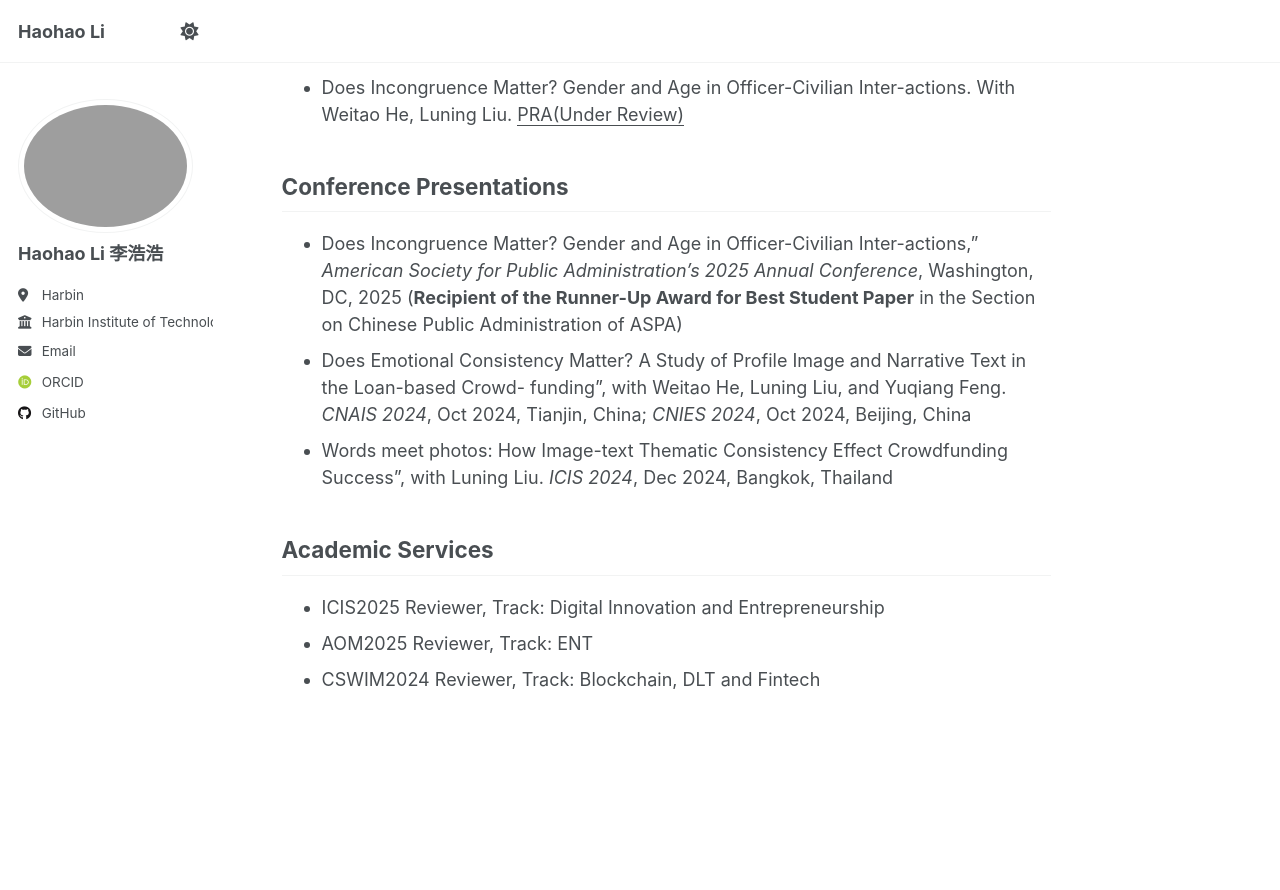
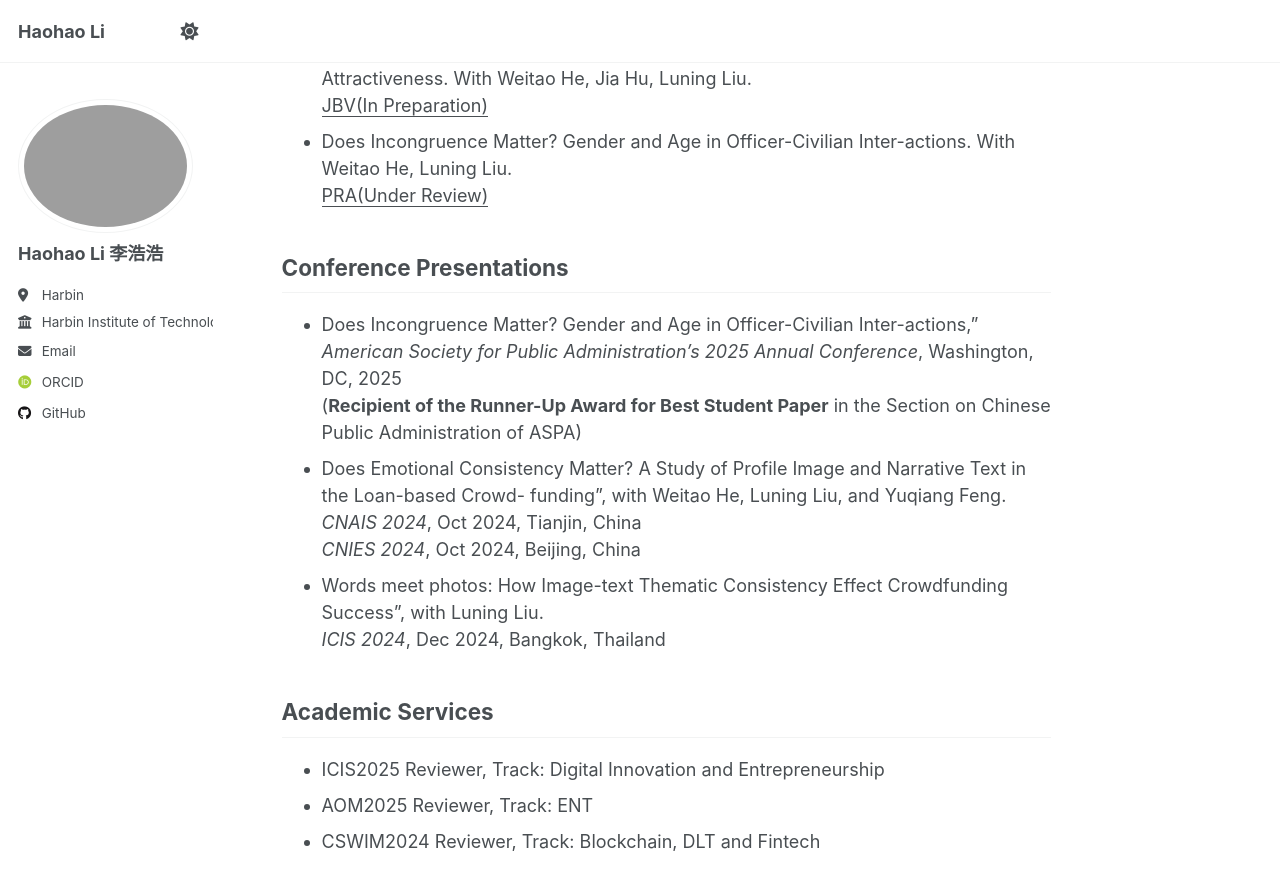
Before and after one commit to Harold9568/Harold9568.github.io, a Jekyll site: the page built from _pages/about.md, in a window 1280 px wide and 900 px high, scrolled down 1845 px. Shown: the top 890 px of the window. Built offline with Jekyll 4.4.1, drawn with Linux system fonts in a browser that asks for light colours; some web fonts are replaced.

```diff
--- a/_pages/about.md
+++ b/_pages/about.md
@@ -43,26 +43,31 @@ Publications
 
 Working Paper
 ------
-- Does Emotional Consistency Matter?  A Study of Profile Image and Narrative Text in the Loan-based Crowdfunding. With Weitao He, Luning Liu, Yuqiang Feng.
+- Does Emotional Consistency Matter?  A Study of Profile Image and Narrative Text in the Loan-based Crowdfunding. With Weitao He, Luning Liu, Yuqiang Feng.<br>
   <u>JBV(Reject after review) -> SEJ(Desk reject) -> DSS(R&R)</u>
-- How Funding Goal Shapes the Effectiveness of Emotional and Neutral Facial Expressions in Crowdfunding: A Construal Level Perspective. With Weitao He, Luning Liu.
+- How Funding Goal Shapes the Effectiveness of Emotional and Neutral Facial Expressions in Crowdfunding: A Construal Level Perspective. With Weitao He, Luning Liu.<br>
   <u>ETP(Reject after review) -> I&M(With editor)</u>
-- Competing for attention: The role of visual complexity and facial emotional expressiveness in loan-based crowdfunding. With Weitao He, Jingwei Li, Luning Liu.
+- Competing for attention: The role of visual complexity and facial emotional expressiveness in loan-based crowdfunding. With Weitao He, Jingwei Li, Luning Liu.<br>
   <u>JBV(Reject after review) -> ETP(In Preparation)</u>
-- Understanding the role of prosocial behavior in accumulating entrepreneurial capital and facilitating entrepreneurial activities. With Weitao He, Luning Liu, Yuqiang Feng.
+- Understanding the role of prosocial behavior in accumulating entrepreneurial capital and facilitating entrepreneurial activities. With Weitao He, Luning Liu, Yuqiang Feng.<br>
   <u>JSMED(Desk reject) -> JKE(With editor)</u>
-- When Words Meet Photos: How Image-Text Thematic Consistency Affects Multimodal Communication Performance. With Jingwei Li, Xitong Li, Luning Liu.
+- When Words Meet Photos: How Image-Text Thematic Consistency Affects Multimodal Communication Performance. With Jingwei Li, Xitong Li, Luning Liu.<br>
   <u>MISQ(Reject after review) -> EJIS(In Preparation)</u>
-- It Depends on Competition: The Value Difference Between Fact, Emotion, and Attractiveness. With Weitao He, Jia Hu, Luning Liu.
+- It Depends on Competition: The Value Difference Between Fact, Emotion, and Attractiveness. With Weitao He, Jia Hu, Luning Liu.<br>
   <u>JBV(In Preparation)</u>
-- Does Incongruence Matter? Gender and Age in Officer-Civilian Inter-actions. With Weitao He, Luning Liu.
+- Does Incongruence Matter? Gender and Age in Officer-Civilian Inter-actions. With Weitao He, Luning Liu.<br>
   <u>PRA(Under Review)</u>
 
 Conference Presentations
 ------
-- Does Incongruence Matter? Gender and Age in Officer-Civilian Inter-actions,” _American Society for Public Administration’s 2025 Annual Conference_, Washington, DC, 2025 (**Recipient of the Runner-Up Award for Best Student Paper** in the Section on Chinese Public Administration of ASPA)
-- Does Emotional Consistency Matter? A Study of Profile Image and Narrative Text in the Loan-based Crowd- funding”, with Weitao He, Luning Liu, and Yuqiang Feng. _CNAIS 2024_, Oct 2024, Tianjin, China; _CNIES 2024_, Oct 2024, Beijing, China
-- Words meet photos:  How Image-text Thematic Consistency Effect Crowdfunding Success”, with Luning Liu. _ICIS 2024_, Dec 2024, Bangkok, Thailand
+- Does Incongruence Matter? Gender and Age in Officer-Civilian Inter-actions,”
+  _American Society for Public Administration’s 2025 Annual Conference_, Washington, DC, 2025<br>
+  (**Recipient of the Runner-Up Award for Best Student Paper** in the Section on Chinese Public Administration of ASPA)
+- Does Emotional Consistency Matter? A Study of Profile Image and Narrative Text in the Loan-based Crowd- funding”, with Weitao He, Luning Liu, and Yuqiang Feng.<br>
+  _CNAIS 2024_, Oct 2024, Tianjin, China<br>
+  _CNIES 2024_, Oct 2024, Beijing, China
+- Words meet photos:  How Image-text Thematic Consistency Effect Crowdfunding Success”, with Luning Liu.<br>
+  _ICIS 2024_, Dec 2024, Bangkok, Thailand
 
 Academic Services
 ------
```
